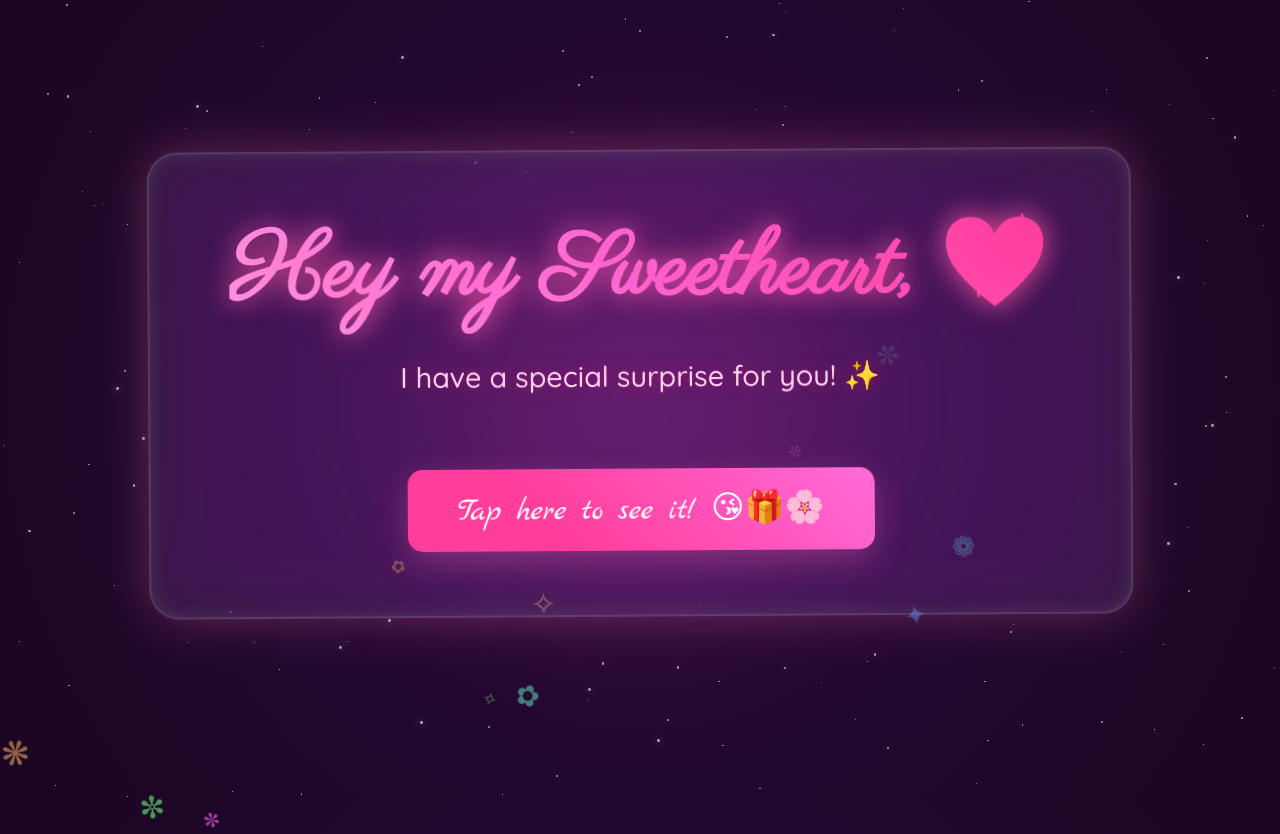
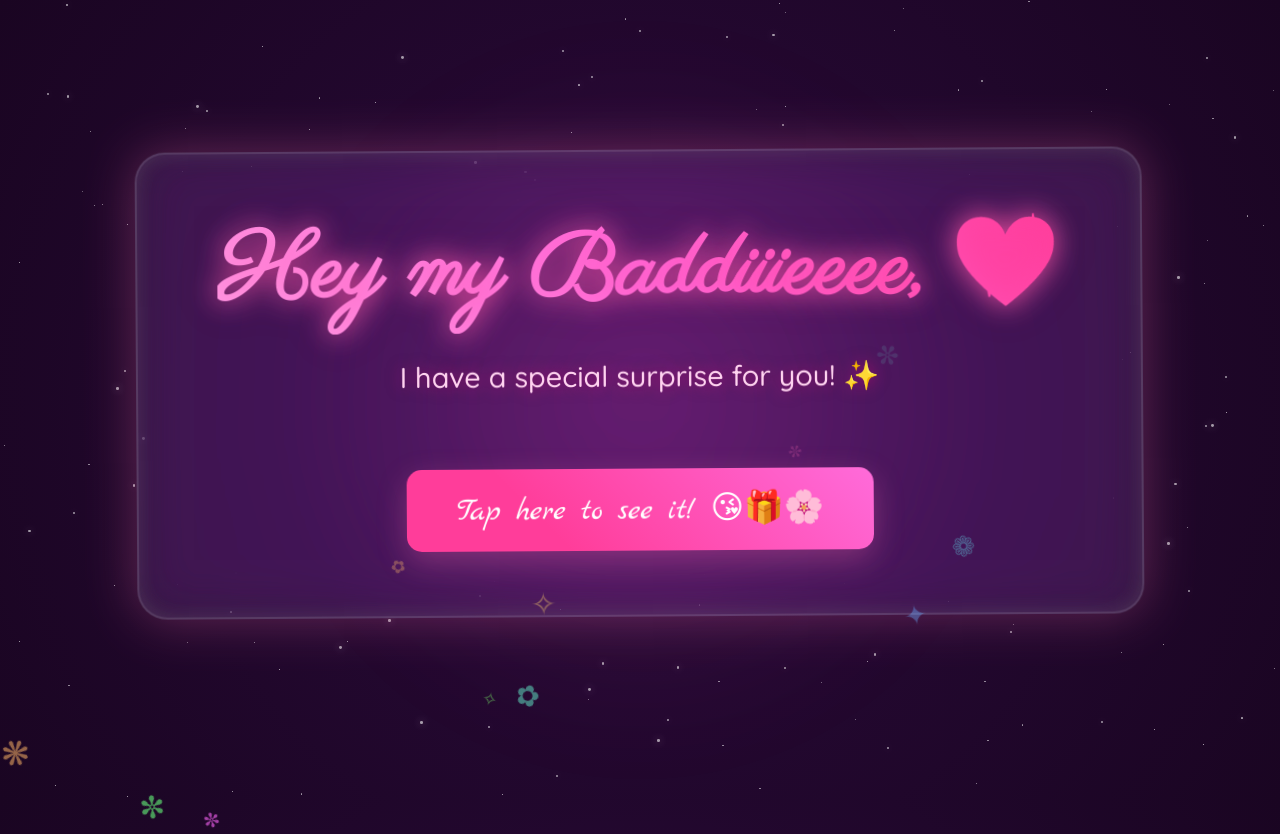
Before and after one commit to Nihar11-dev/finalizeddd, a plain HTML site: page index.html in a window 1280 px wide. Shown: the top 834 px of the page. Drawn offline with Linux system fonts and the light colour scheme.

Commit message:
Update index.html

```diff
--- a/index.html
+++ b/index.html
@@ -176,7 +176,7 @@
     <div class="starry-background"></div>
     <div class="love-glow"></div>
     <div class="magic-container">
-        <h1>Hey my Sweetheart, 💖</h1>
+        <h1>Hey my Baddiiieeee, 💖</h1>
         <p class="enchanted-text">I have a special surprise for you! ✨</p>
         <a href="main.html" class="magic-button">Tap here to see it! 😘🎁🌸</a>
     </div>
```
